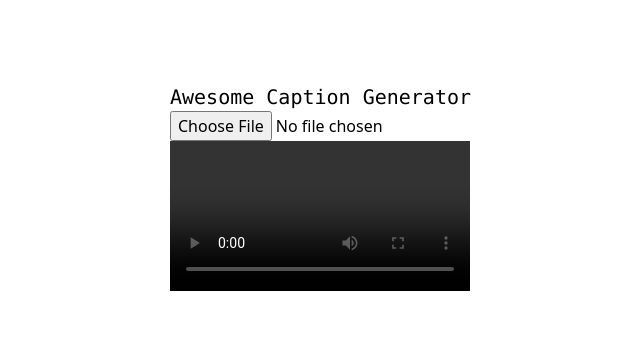
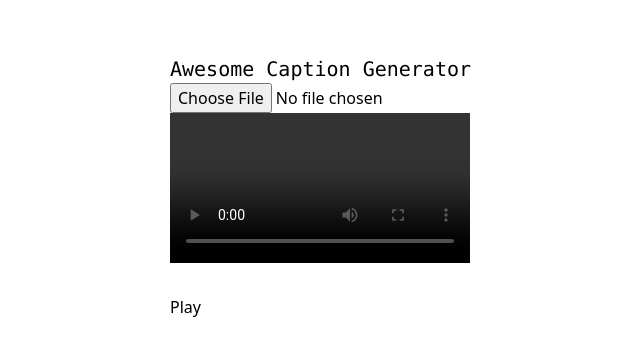
Before and after one commit to yuichkun/awesome-caption-generator, a Next.js app: page / in a window 1280 px wide. Shown: the part 213-568 px from the top of the page, without its empty margins (314-954 px from the left). Built offline with nearby package versions, Linux system fonts and the light colour scheme.

Commit message:
add play button

```diff
--- a/src/components/CaptionEditor.tsx
+++ b/src/components/CaptionEditor.tsx
@@ -31,6 +31,16 @@ export const CaptionEditor: FC = () => {
         <canvas className="absolute w-full h-full" />
         <video controls ref={videoElRef} />
       </div>
+      <button
+        className="mt-8"
+        onClick={() => {
+          if (videoElRef.current) {
+            videoElRef.current.play();
+          }
+        }}
+      >
+        Play
+      </button>
     </div>
   );
 };
```
